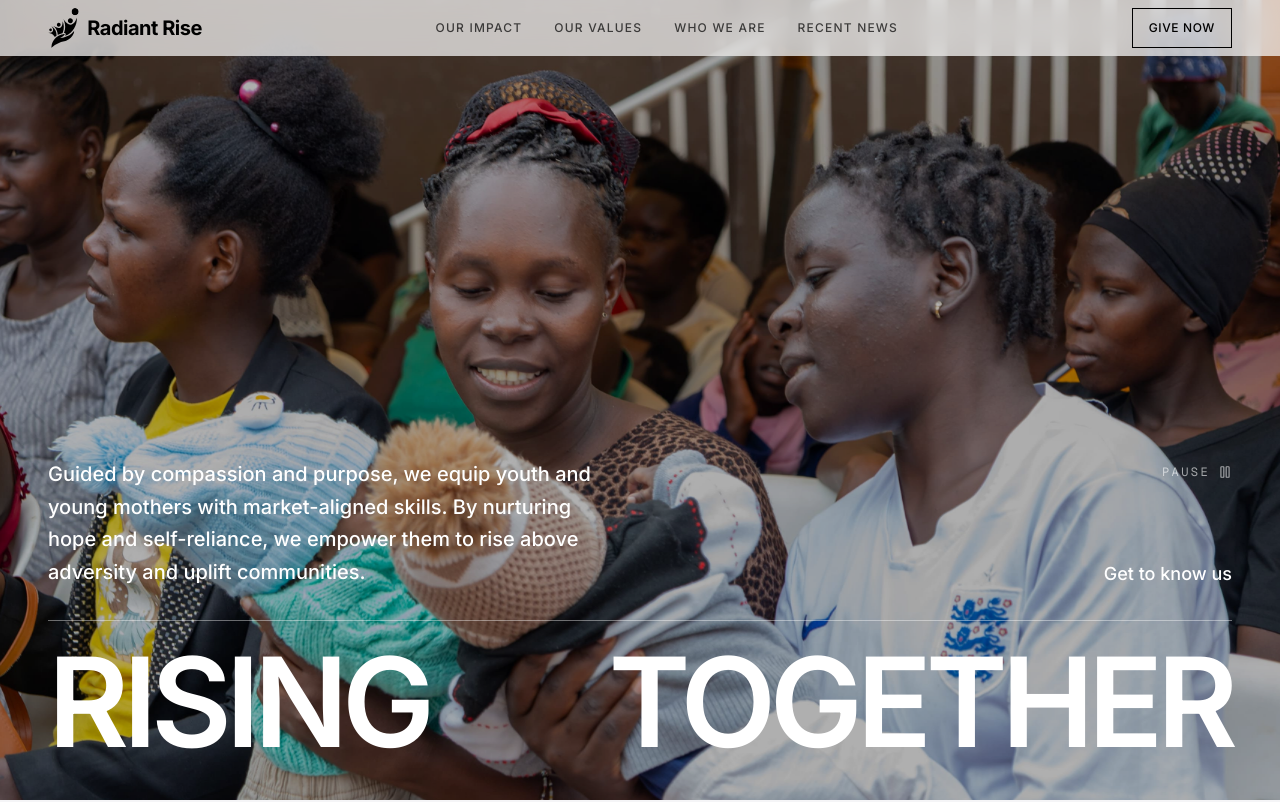
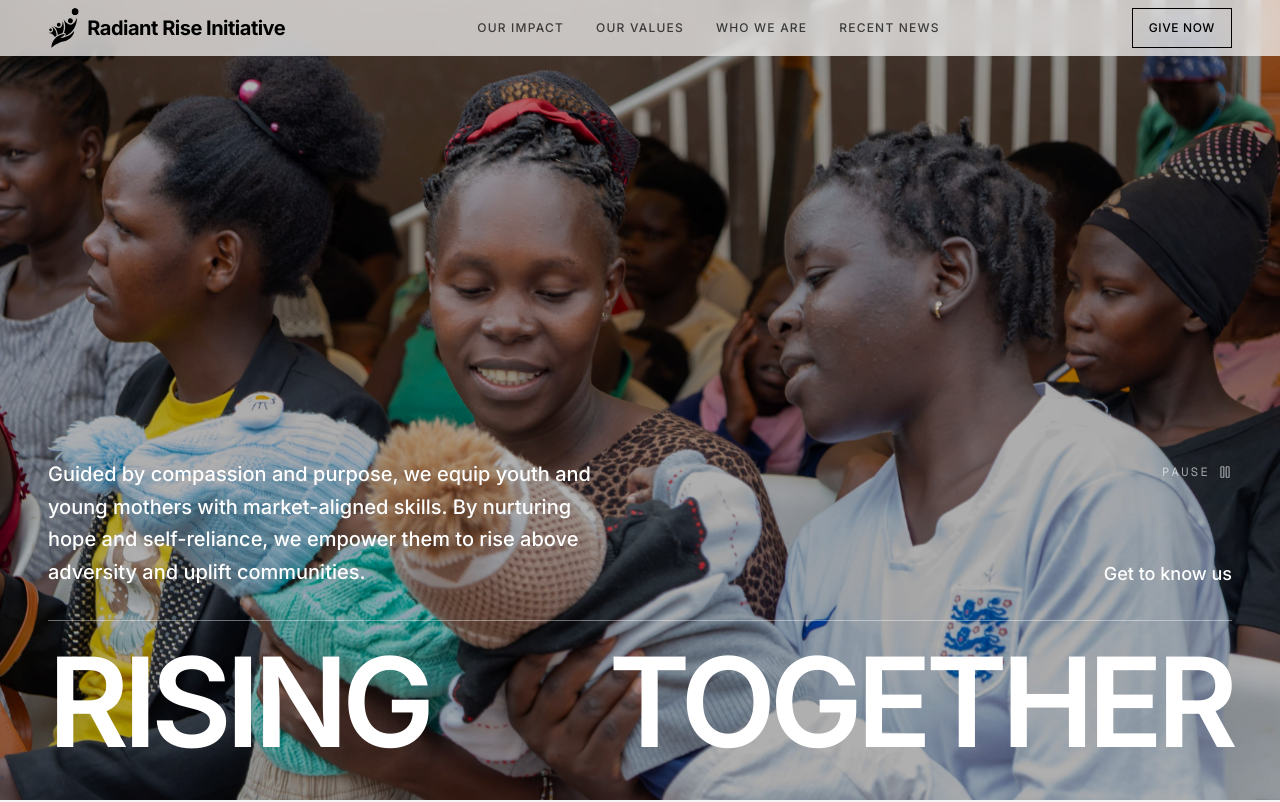
Before and after one commit to Radiant-Rise-Initiative/Radiant-Rise-Website, a Next.js app: page / in a window 1280 px wide. Shown: the top 802 px of the page. Built offline with nearby package versions, Linux system fonts and the light colour scheme.

Commit message:
0.9.2 - Radiant Rise Navbar Label Update

```diff
--- a/app/page.tsx
+++ b/app/page.tsx
@@ -11,7 +11,7 @@ import { ConnectForm } from "@/components/layout/ConnectForm";
 import { LetsRiseMarquee } from "@/components/layout/LetsRiseMarquee";
 import { Footer } from "@/components/layout/Footer";
 import { GiantLogoSection } from "@/components/layout/GiantLogoSection";
-import { OurIdentity } from "@/components/layout/OurIdentity";
+import { WhoWeAre } from "@/components/layout/WhoWeAre";
 import { OurGallery } from "@/components/layout/OurGallery";
 import { PurposeSection } from "@/components/layout/PurposeSection";
 
@@ -22,7 +22,7 @@ export default function Home() {
       <Hero />
       <PurposeSection />
       <ImpactStats />
-      <OurIdentity />
+      <WhoWeAre />
       <ImpactStories />
       <OurValuesTabs />
       <TargetScroller />
--- a/components/layout/Navbar.tsx
+++ b/components/layout/Navbar.tsx
@@ -37,7 +37,7 @@ export function Navbar() {
     const logo = {
         src: "/assets/branding/rr-logo-v3.svg",
         alt: "Radiant Rise Logo",
-        label: "Radiant Rise"
+        label: "Radiant Rise Initiative"
     };
 
     return (
--- a/components/layout/OurIdentity.tsx
+++ b/components/layout/WhoWeAre.tsx
@@ -53,7 +53,7 @@ const identityItems: StackItem[] = [
     },
 ];
 
-export function OurIdentity() {
+export function WhoWeAre() {
     return (
         <ColumnInfoStack
             id="who-we-are"
```
